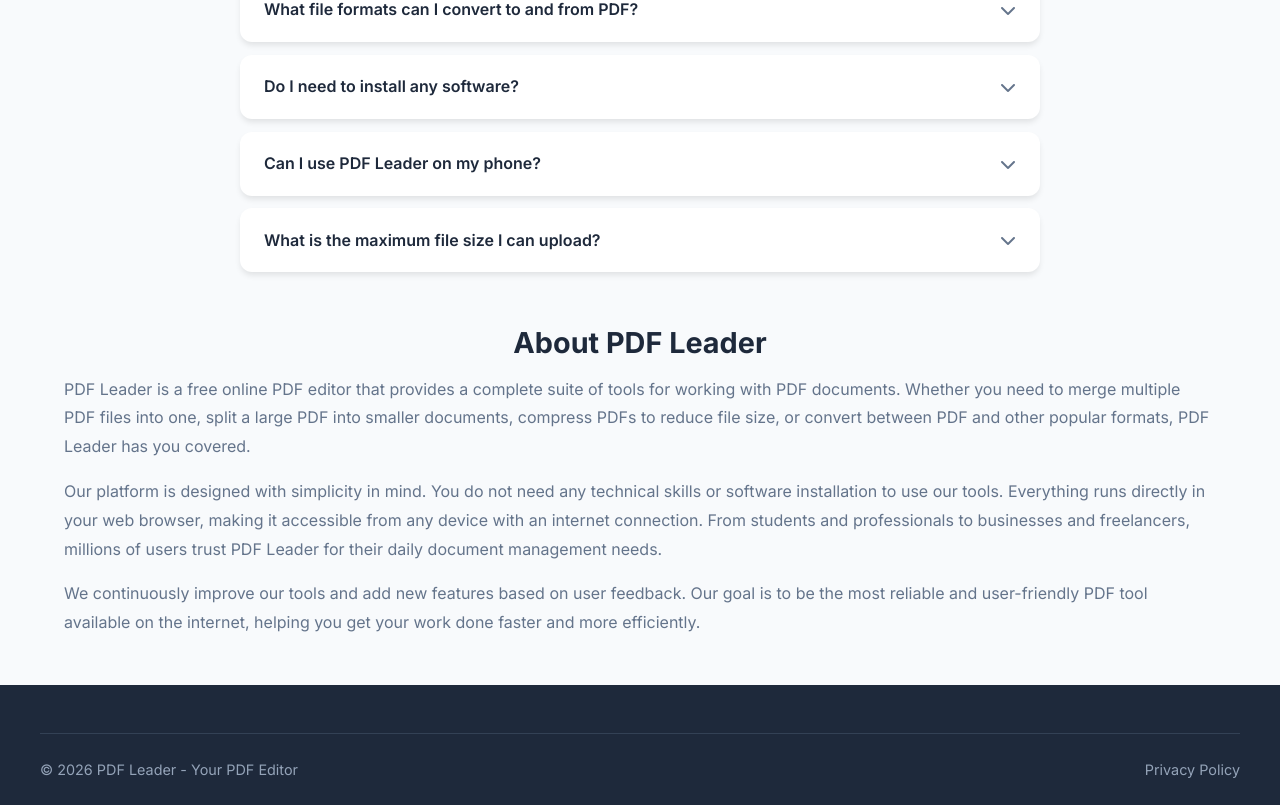
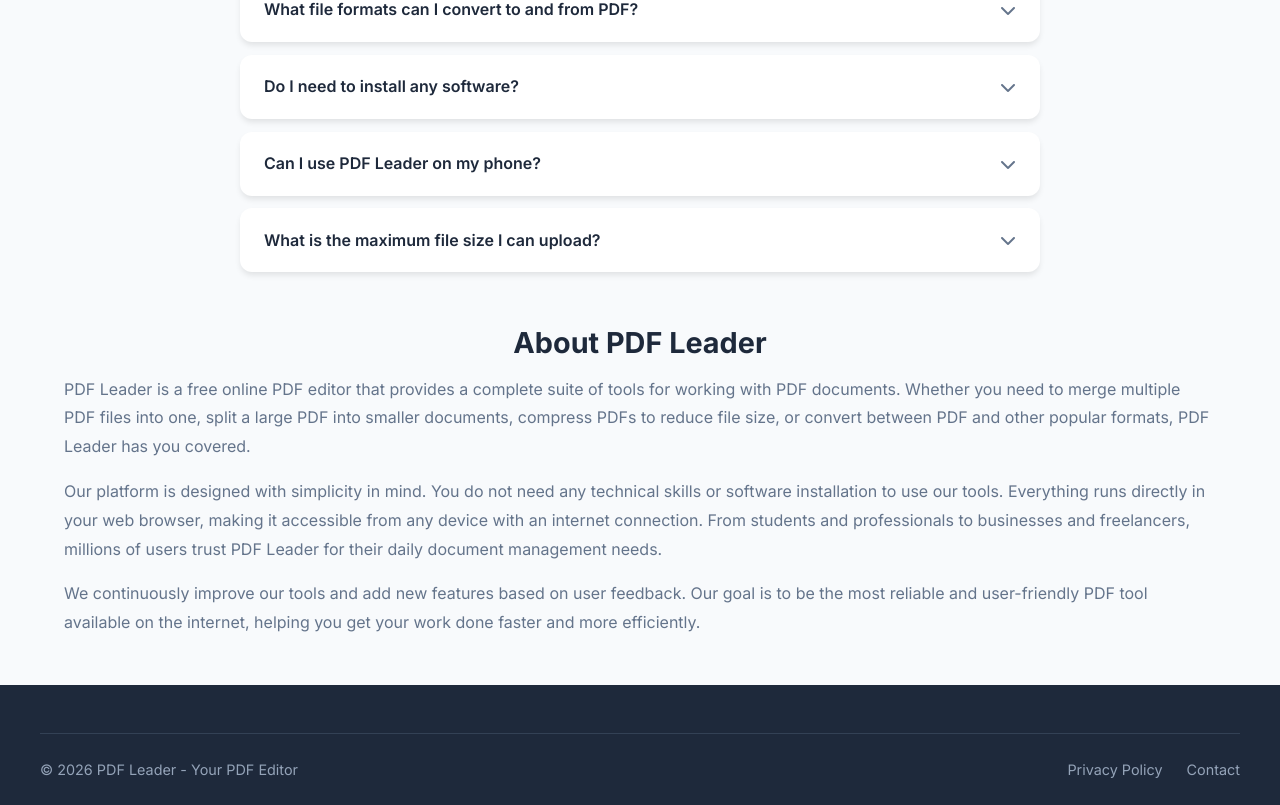
Before and after one commit to Sujith232/Pdf-Leader, a plain HTML site: page index.html in a window 1280 px wide. Shown: the part 2623-3428 px from the top of the page. Drawn offline with Linux system fonts and the light colour scheme.

Commit message:
feat: add contact email to footer

```diff
--- a/index.html
+++ b/index.html
@@ -329,6 +329,7 @@
             <p>&copy; 2026 PDF Leader - Your PDF Editor</p>
             <div class="footer-links">
                 <a href="privacy.html">Privacy Policy</a>
+                <a href="mailto:SujithCode23@gmail.com">Contact</a>
             </div>
         </div>
     </footer>
```
Also changed, not shown: tool.html (+1 -0 lines).
